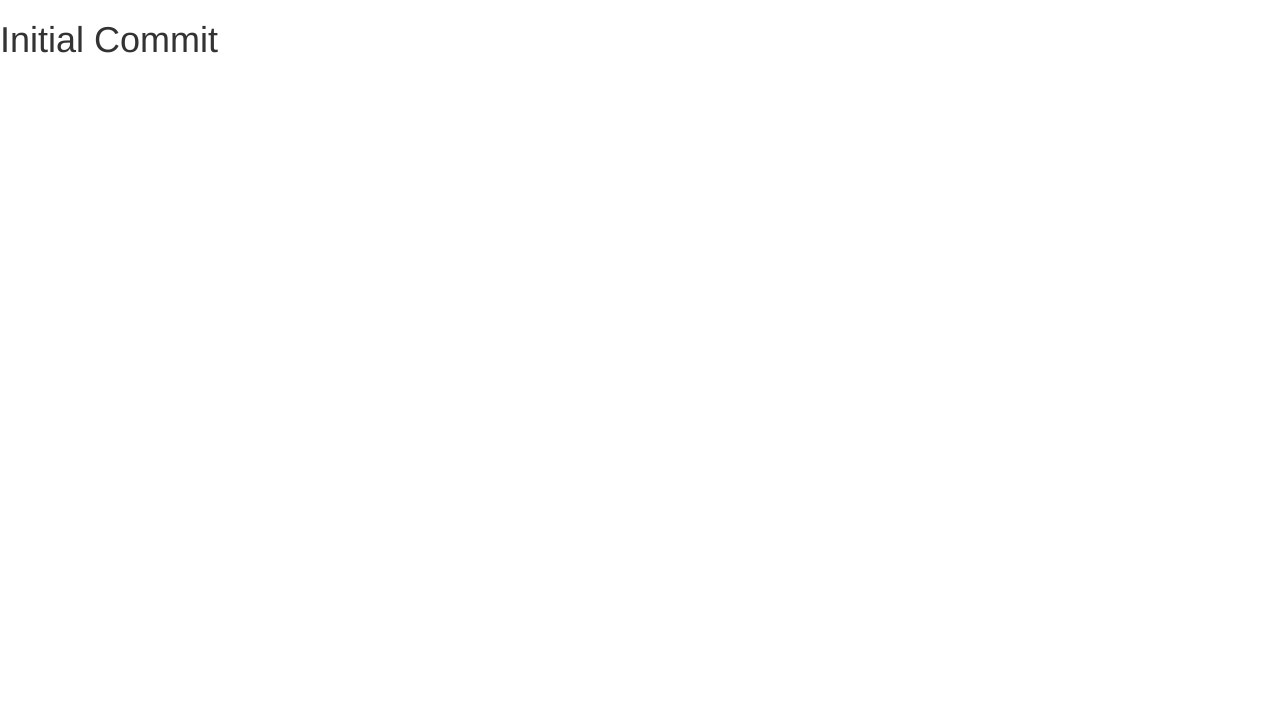
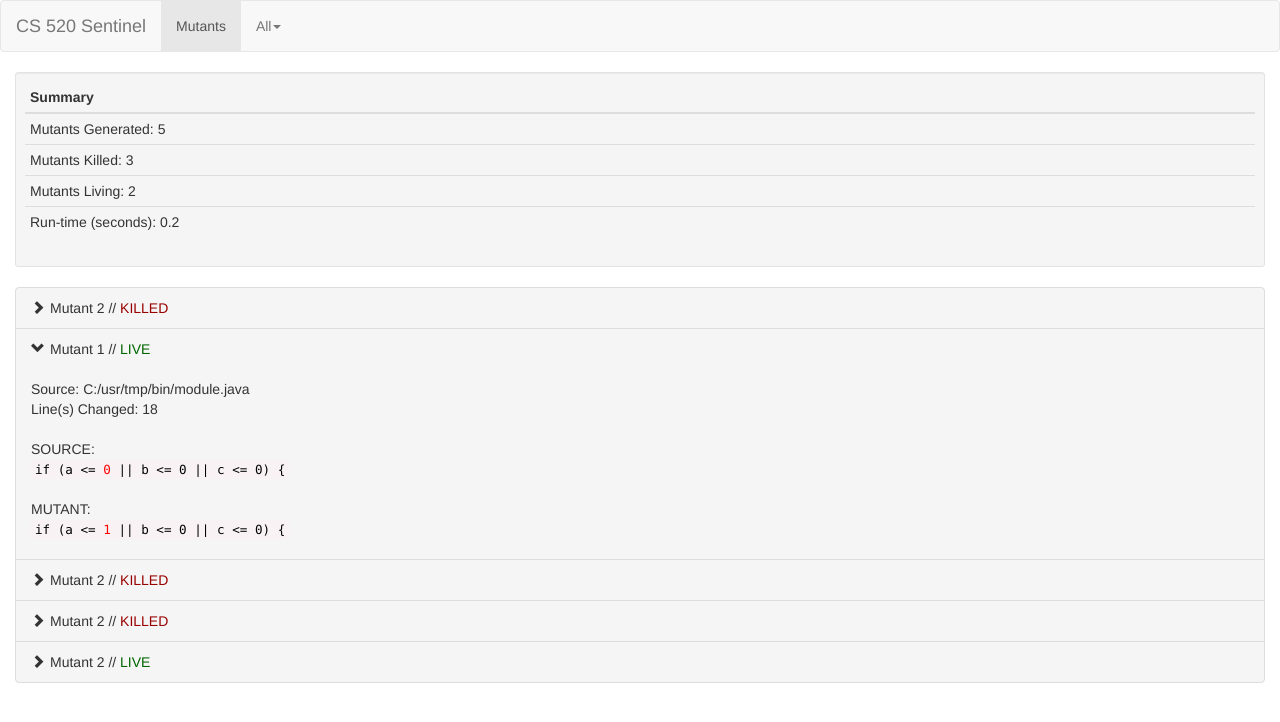
Before and after one commit to josh-tranfaglia/cs520-Sentinel, a plain HTML site: page index.html in a window 1280 px wide. Drawn offline with nearby package versions, Linux system fonts and the light colour scheme.

Commit message:
initial commit for UI

```diff
--- a/index.html
+++ b/index.html
@@ -18,7 +18,64 @@
 	</head>
 
 	<body>
-		<h1>Initial Commit</h1>
+		<!-- NAVBAR -->
+		<nav class="navbar navbar-default">
+			<div class="container-fluid">
+				<div class="navbar-header">
+					<a class="navbar-brand" href="#">CS 520 Sentinel</a>
+				</div>
+				<ul class="nav navbar-nav">
+					<li class="active"><a href="#">Mutants</a></li>
+					<li class="dropdown">
+						<a class="dropdown-toggle" data-toggle="dropdown" href="#">All<span class="caret"></span></a>
+						<ul class="dropdown-menu">
+							<li><a href="#">Live</a></li>
+							<li><a href="#">Killed</a></li>
+						</ul>
+					</li>
+				</ul>
+			</div>
+		</nav>
+		<!-- END NAVBAR -->
+
+		<!-- INTERFACE -->
+		<div class="container-fluid">
+			<div class="row">
+				<div class="col-md-12">
+					<div class="well well-sm">
+						<table class="table table-condensed borderless">
+							<thead>
+								<th>Summary</th>
+							</thead>
+							<tbody>
+								<tr><td>Mutants Generated: 5</td></tr>
+								<tr><td>Mutants Killed: 3</td></tr>
+								<tr><td>Mutants Living: 2</td></tr>
+								<tr><td>Run-time (seconds): 0.2</td></tr>
+							</tbody>
+						</table>
+					</div>
+					<ul class="list-group mutant-bg">
+						<li class="list-group-item"><span class="glyphicon glyphicon-chevron-right mutant-glyph"></span>Mutant 2 // <span style="color:#990000">KILLED</span></li>
+						<li class="list-group-item"><span class="glyphicon glyphicon-chevron-down mutant-glyph"></span>Mutant 1 // <span style="color:#006600">LIVE</span>
+						<br><br>
+								<p>
+									Source: C:/usr/tmp/bin/module.java<br>
+									Line(s) Changed: 18<br><br>
+									SOURCE:<br>
+									<code style="color:black">if (a <= <span style="color:red">0</span> || b <= 0 || c <= 0) {</code><br><br>
+									MUTANT:<br>
+									<code style="color:black">if (a <= <span style="color:red">1</span> || b <= 0 || c <= 0) {</code>
+								</p>
+						</li>
+						<li class="list-group-item"><span class="glyphicon glyphicon-chevron-right mutant-glyph"></span>Mutant 2 // <span style="color:#990000">KILLED</span></li>
+						<li class="list-group-item"><span class="glyphicon glyphicon-chevron-right mutant-glyph"></span>Mutant 2 // <span style="color:#990000">KILLED</span></li>
+						<li class="list-group-item"><span class="glyphicon glyphicon-chevron-right mutant-glyph"></span>Mutant 2 // <span style="color:#006600">LIVE</span></li>
+					</ul>
+				</div>
+			</div>
+		</div>
+		<!-- END INTERFACE -->
 	</body>
 
 </html>
--- a/sentinel.css
+++ b/sentinel.css
@@ -0,0 +1,14 @@
+/* CLASSES */
+.borderless td, .borderless th {
+	border: none;
+}
+
+.mutant-bg > li{
+	background-color: #f5f5f5;
+}
+
+.mutant-glyph {
+	padding-right: 5px;
+}
+
+/* ID's */
```
